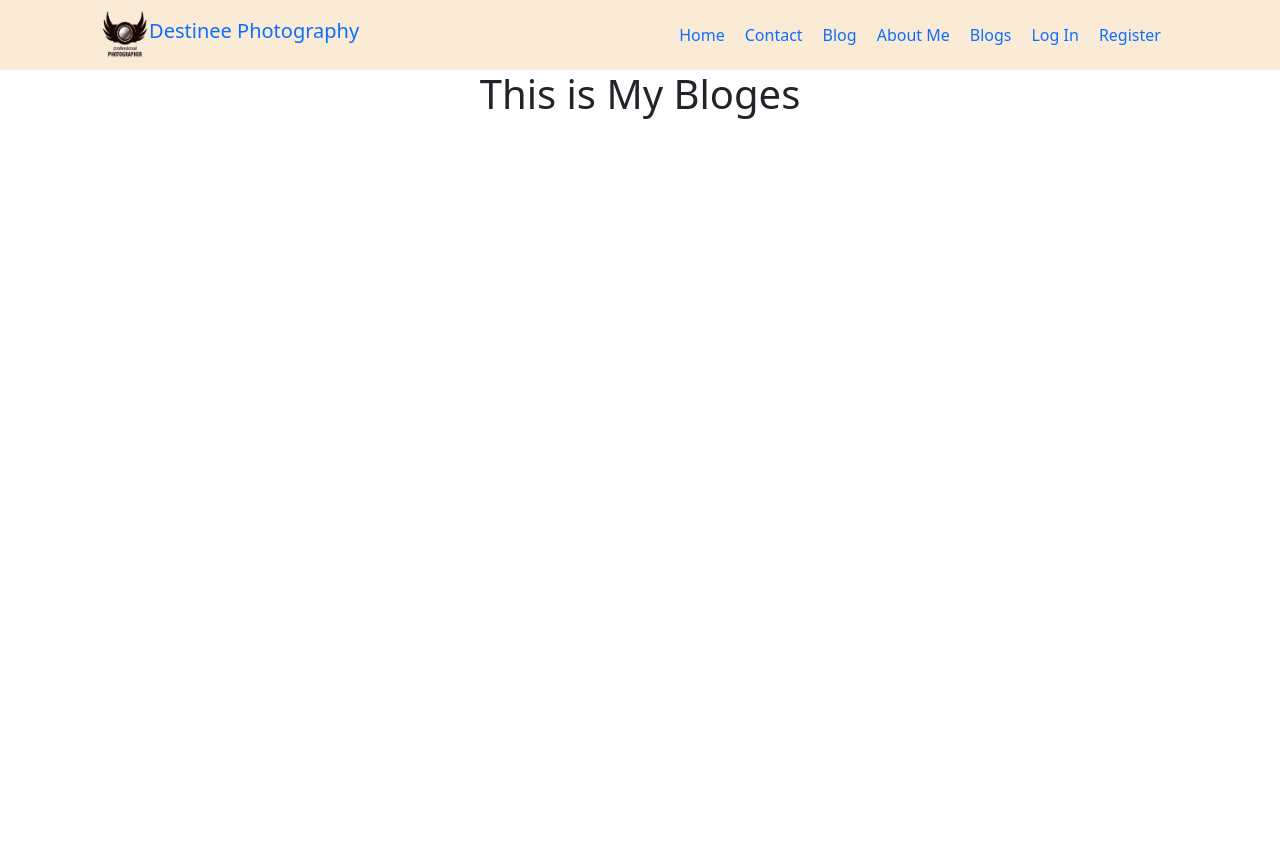
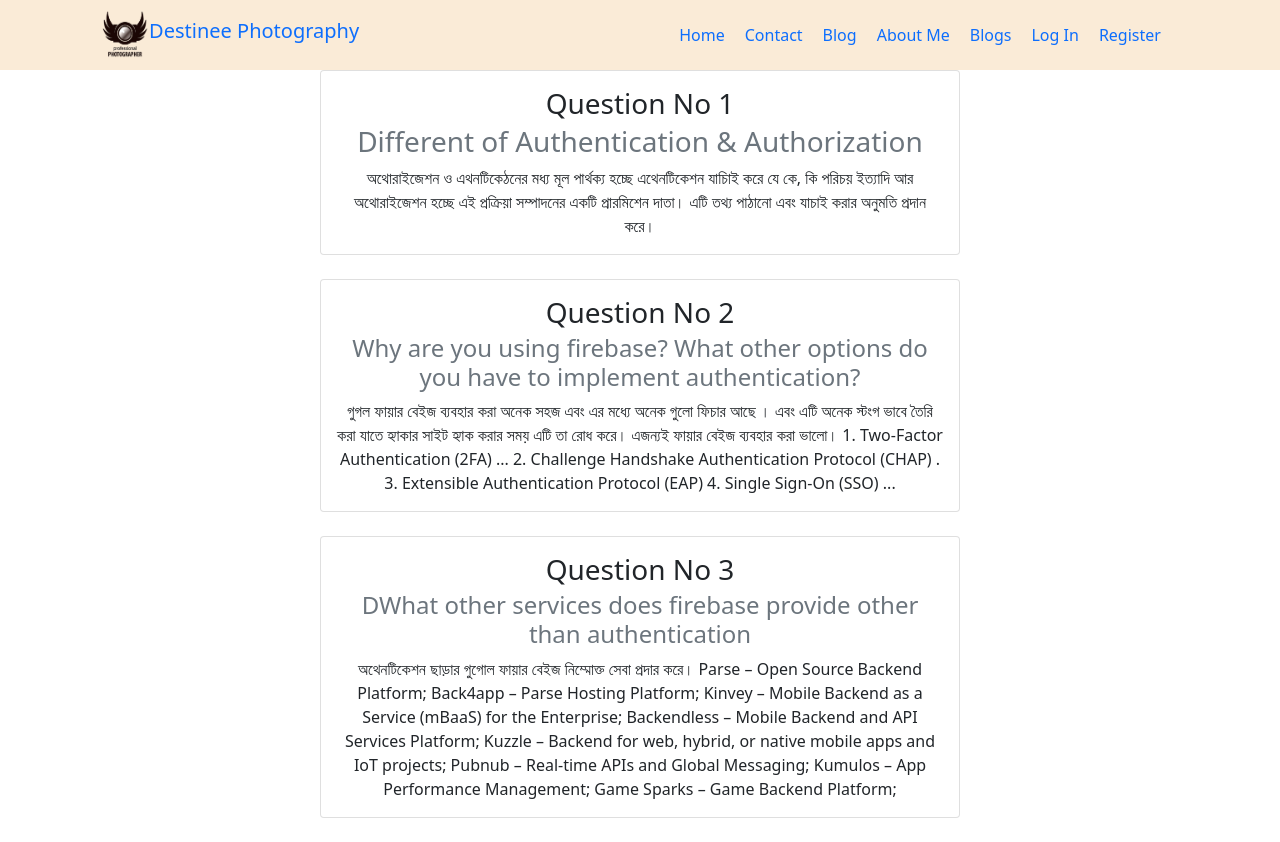
Before and after one commit to ssmdbayzid/independent-service-provider-ssmdbayzid, a React (Create React App) app: page /blog in a window 1280 px wide. Before the commit the page ends 800 px from the top, so only its background shows below. Built offline with nearby package versions, Linux system fonts and the light colour scheme; no server answers.

Commit message:
ready project

```diff
--- a/src/component/Blogs/Blogs.js
+++ b/src/component/Blogs/Blogs.js
@@ -3,7 +3,52 @@ import React from 'react';
 const Blogs = () => {
     return (
         <div>
-            <h1>This is My Bloges </h1>
+            <div className='QnA w-50 mx-auto'>
+
+                {/* Question No 1 Answer */}
+                <div className='card mx-auto mb-4'>
+                    <div className="card-body">
+                        <h3 className="card-title">Question No 1</h3>
+                        <h3 className="card-subtitle mb-2 text-muted">Different of Authentication & Authorization</h3>
+                        <p className="card-text"> অথোরাইজেশন ও এথনটিকেঠনের মধ্য মূল পার্থক্য হচ্ছে এথেনটিকেশন যাচিাই করে  যে কে, কি পরিচয় ইত্যাদি আর অথোরাইজেশন হচ্ছে এই প্রক্রিয়া সম্পাদনের একটি প্রারমিশেন দাতা। এটি তথ্য পাঠানো এবং যাচাই করার অনুমতি প্রদান করে।  </p>
+                    </div>
+                </div>
+
+                {/* Question No 2 Answer */}
+                <div className='card mx-auto mb-4'>
+                    <div className="card-body">
+                        <h3 className="card-title">Question No 2</h3>
+                        <h4 className="card-subtitle mb-2 text-muted">Why are you using firebase? What other options do you have to implement
+                            authentication?</h4>
+                        <p className="card-text">
+                            গুগল ফায়ার বেইজ ব্যবহার করা অনেক সহজ এবং এর মধ্যে অনেক গুলো ফিচার আছে । এবং এটি অনেক স্টংগ ভাবে তৈরি করা যাতে হ্যাকার সাইট হ্যাক করার সময় এটি তা রোধ করে। এজন্যই ফায়ার বেইজ ব্যবহার করা ভালো।
+
+                            1. Two-Factor Authentication (2FA) ...
+                            2. Challenge Handshake Authentication Protocol (CHAP) .
+                            3. Extensible Authentication Protocol (EAP)
+                            4. Single Sign-On (SSO) ... </p>
+                    </div>
+                </div>
+                {/* Question No 2 Answer */}
+                <div className='card mx-auto mb-4'>
+                    <div className="card-body">
+                        <h3 className="card-title">Question No 3</h3>
+                        <h4 className="card-subtitle mb-2 text-muted">DWhat other services does firebase provide other than authentication</h4>
+                        <p className="card-text">
+                            অথেনটিকেশন ছাড়ার গুগোল ফায়ার বেইজ নিম্মোক্ত সেবা প্রদার করে।
+
+                            Parse – Open Source Backend Platform;
+                            Back4app – Parse Hosting Platform;
+                            Kinvey – Mobile Backend as a Service (mBaaS) for the Enterprise;
+                            Backendless – Mobile Backend and API Services Platform;
+                            Kuzzle – Backend for web, hybrid, or native mobile apps and IoT projects;
+                            Pubnub – Real-time APIs and Global Messaging;
+                            Kumulos – App Performance Management;
+                            Game Sparks – Game Backend Platform;
+                        </p>
+                    </div>
+                </div>
+            </div>
         </div>
     );
 };
--- a/src/component/Log_In/LogIn.js
+++ b/src/component/Log_In/LogIn.js
@@ -3,25 +3,30 @@ import img from '../images/google signin.png'
 import './LogIn.css'
 import Form from 'react-bootstrap/Form'
 import { Link, useNavigate } from 'react-router-dom';
-import { useSendEmailVerification, useSignInWithEmailAndPassword, useSignInWithGoogle } from 'react-firebase-hooks/auth';
+import { useSendEmailVerification, useSendPasswordResetEmail, useSignInWithEmailAndPassword, useSignInWithGoogle } from 'react-firebase-hooks/auth';
 import auth from '../../firebase.init';
 
 
 const LogIn = () => {
+
     const [email, setEmail] = useState('');
     const [password, setPassword] = useState('');
     const [signInWithGoogle] = useSignInWithGoogle(auth);
-
+    const [sendPasswordResetEmail, sending, error] = useSendPasswordResetEmail(
+        auth
+      );
     const navigate = useNavigate()
     const [
         signInWithEmailAndPassword,
-        user, error
+        user
       ] = useSignInWithEmailAndPassword(auth);
       const [sendEmailVerification] = useSendEmailVerification(auth);
 
 
 
-
+        const resetPassword = () =>{
+            sendPasswordResetEmail(email)
+        }
     //   ========Send Email Verify
 
 
@@ -64,6 +69,8 @@ const LogIn = () => {
                     <input onClick={() => {
                     sendEmailVerification();
                     alert('Sent email');}} className="login-btn" type="submit" value="Log In" />
+                    <br />
+                    <input onClick={resetPassword} className="login-btn" type="reset" value="Reset" />
                 </form>
                 <img onClick={handleGoogleSignIn} className='img-fluid p-3' src={img} alt="" />
             </div>
--- a/src/component/Register/Register.js
+++ b/src/component/Register/Register.js
@@ -62,9 +62,7 @@ const Register = () => {
 
                     <input
                     onClick={async () => {
-                        await sendEmailVerification();
-                        alert('Sent email');}}
-
+                        sendEmailVerification();}}
                     className="reg-btn" type="submit" value="Register" />
                 </form>
             </div>
```
